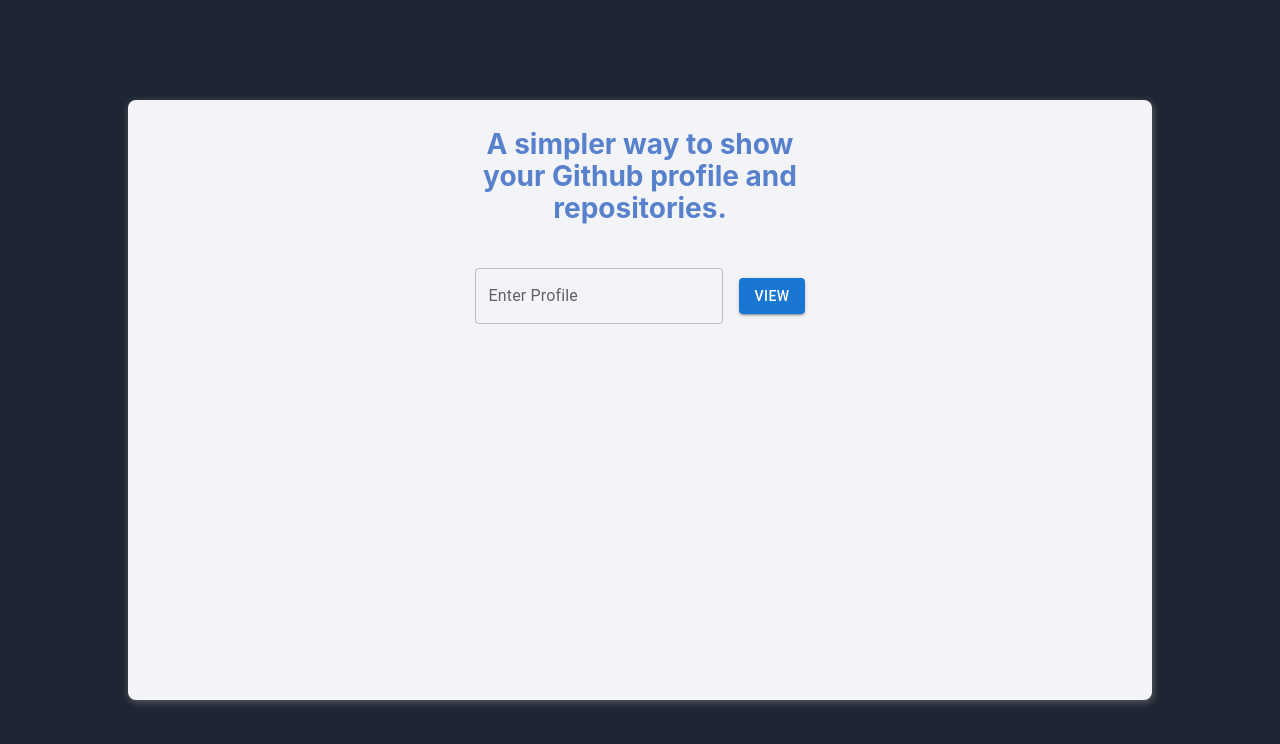
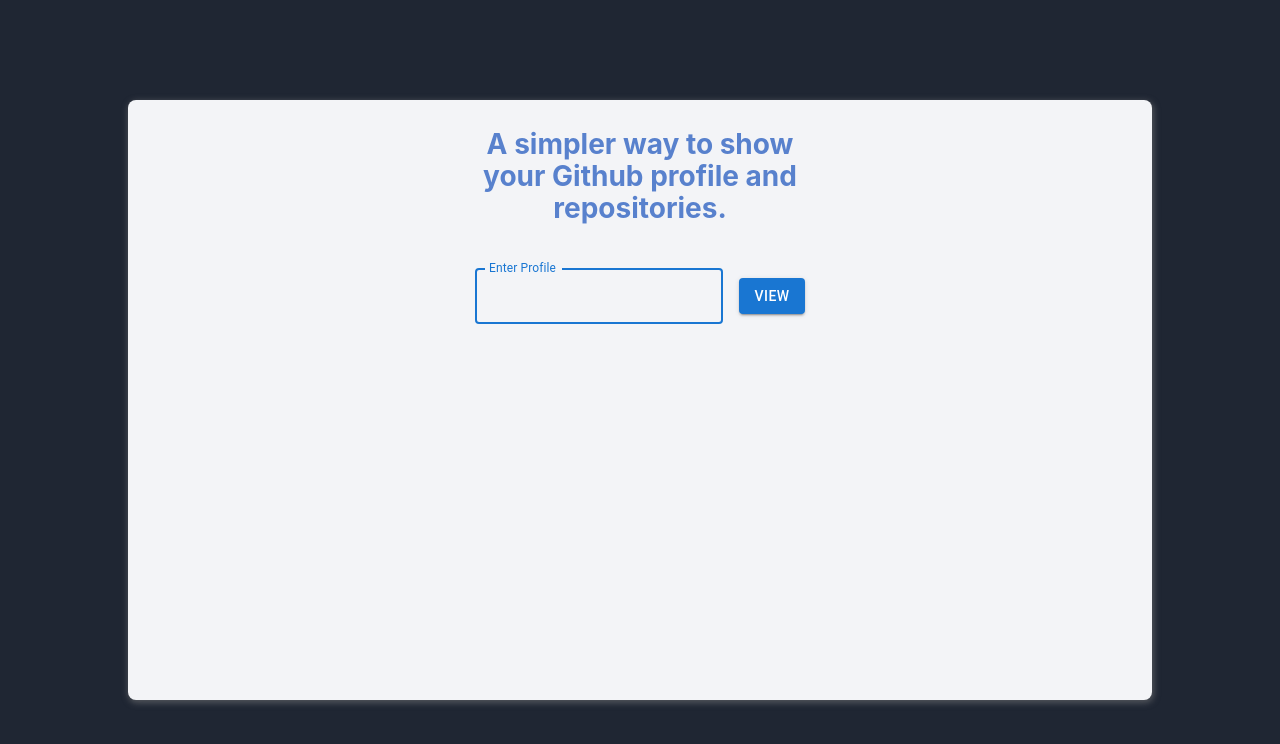
Before and after one commit to sagarmanghnani/github-profile-viewer, a React (Create React App) app: page / in a window 1280 px wide. Shown: the top 744 px of the page. Built offline with nearby package versions, Linux system fonts and the light colour scheme.

Commit message:
added focus logic

```diff
--- a/src/pages/Home.tsx
+++ b/src/pages/Home.tsx
@@ -1,4 +1,4 @@
-import { useState } from 'react';
+import { useEffect, useRef, useState } from 'react';
 import './home.css';
 import TextField from '@mui/material/TextField';
 import Button from '@mui/material/Button';
@@ -6,10 +6,17 @@ import { useNavigate } from 'react-router-dom';
 const Home = () => {
   const [ghProfileName, setGHProfileName] = useState('');
   const navigate = useNavigate();
+  const inputRef = useRef<any>();
 
   const navigateToProfilePage = () => {
     navigate(`/profile/${ghProfileName}`);
   };
+
+  useEffect(() => {
+    if (inputRef.current) {
+      inputRef?.current?.focus();
+    }
+  });
   return (
     <>
       <div className="homepage">
@@ -29,6 +36,7 @@ const Home = () => {
                   return ev.target.value;
                 });
               }}
+              inputRef={inputRef}
             />
 
             <Button variant="contained" onClick={navigateToProfilePage} className="home-view-btn">
```
